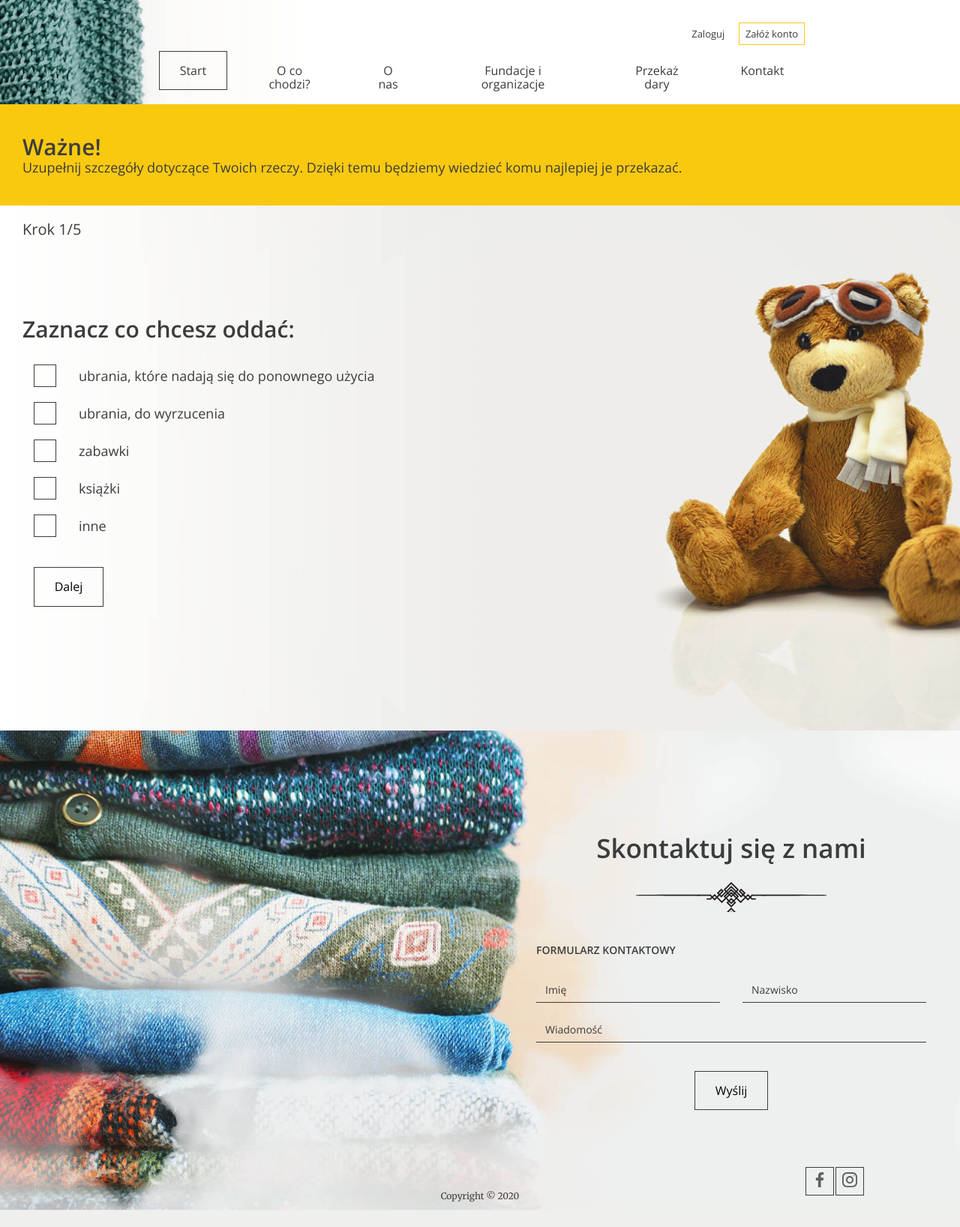
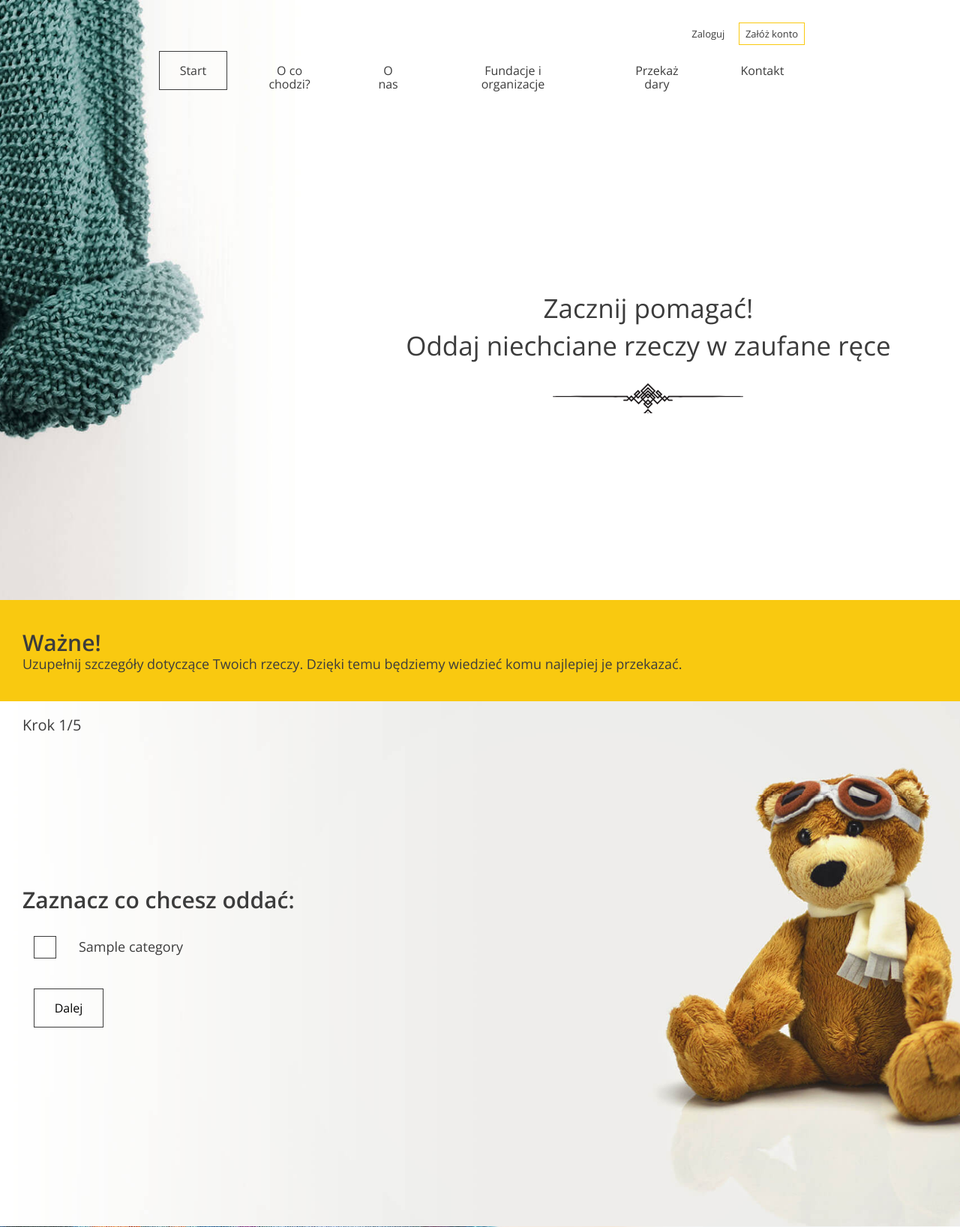
Before and after one commit to BartoszJarosz/charity-donation, a Django app: template charityapp/templates/add-donation.html in a window 1280 px wide. Shown: the top 1636 px of the page at 75% size. Before the commit the page ends 1613 px from the top, so only its background shows below. Run offline with Django 3.2, Linux system fonts and the light colour scheme; the template is opened without the code that fills it: most values are stand-ins (such as "Sample title", 1, 10 or a date in 2020).

Commit message:
First work in add donation form

```diff
--- a/charityapp/models.py
+++ b/charityapp/models.py
@@ -32,4 +32,4 @@ class Donation(models.Model):
     pick_up_date = models.DateField()
     pick_up_time = models.TimeField()
     pick_up_comment = models.TextField()
-    user = models.ForeignKey(User, null=True, on_delete=models.CASCADE)
+    user = models.ForeignKey(User, on_delete=models.CASCADE)
--- a/charityapp/static/js/app.js
+++ b/charityapp/static/js/app.js
@@ -1,7 +1,9 @@
-document.addEventListener("DOMContentLoaded", function() {
+document.addEventListener("DOMContentLoaded", function () {
     /**
      * HomePage - Help section
      */
+    var checked_categories = [];
+
     class Help {
         constructor($el) {
             this.$el = $el;
@@ -66,6 +68,7 @@ document.addEventListener("DOMContentLoaded", function() {
         //   console.log(page);
         // }
     }
+
     const helpSection = document.querySelector(".help");
     if (helpSection !== null) {
         new Help(helpSection);
@@ -136,6 +139,7 @@ document.addEventListener("DOMContentLoaded", function() {
             });
         }
     }
+
     document.querySelectorAll(".form-group--dropdown select").forEach(el => {
         new FormSelect(el);
     });
@@ -143,7 +147,7 @@ document.addEventListener("DOMContentLoaded", function() {
     /**
      * Hide elements when clicked on document
      */
-  document.addEventListener("click", function(e) {
+    document.addEventListener("click", function (e) {
         const target = e.target;
         const tagName = target.tagName;
 
@@ -235,6 +239,11 @@ document.addEventListener("DOMContentLoaded", function() {
             this.$step.parentElement.hidden = this.currentStep >= 6;
 
             // TODO: get data from inputs and show them in summary
+
+            // update fundation list
+            update_fundations()
+            update_summmary()
+
         }
 
         /**
@@ -243,13 +252,80 @@ document.addEventListener("DOMContentLoaded", function() {
          * TODO: validation, send data to server
          */
         submit(e) {
-      e.preventDefault();
-      this.currentStep++;
-      this.updateForm();
+            // e.preventDefault();
+            // this.currentStep++;
+            // this.updateForm();
         }
     }
+
     const form = document.querySelector(".form--steps");
     if (form !== null) {
         new FormSteps(form);
     }
+
+    var categories = $('.category');
+    categories.click(function () {
+
+        if ($(this).is(":checked")) {
+            var add = true;
+            for (i = 0; i < checked_categories.length; i++) {
+                if (checked_categories[i] === this.value) {
+                    add = false
+                }
+            }
+            if (add) {
+                checked_categories.push(this.value)
+            }
+        } else if ($(this).is(":not(:checked)")) {
+            var index = 0;
+            for (var i = 0; i < checked_categories.length; i++) {
+                if (checked_categories[i] === this.value) {
+                    index = i
+                }
+            }
+            checked_categories.splice(index, 1)
+        }
     });
+
+
+    function update_fundations() {
+        var organizations = $("[name='organization']");
+        for (var i = 0; i < organizations.length; i++) {
+            var hidden = true
+            var cat = $(organizations[i]).data('category').replace(/(\r\n|\n|\r)\s+/gm, "").split(',');
+            cat.pop();
+            for (var j = 0; j < cat.length; j++) {
+                if (checked_categories.includes(cat[j])) {
+                    hidden = false
+                }
+            }
+            if (hidden) {
+                $(organizations[i]).parent().parent().attr("hidden", true);
+            } else {
+                $(organizations[i]).parent().parent().attr("hidden", false);
+            }
+
+        }
+    }
+
+    function update_summmary() {
+
+        $('#summary_address').text($("[name='address']").val());
+        $('#summary_city').text($("[name='city']").val());
+        $('#summary_postcode').text($("[name='postcode']").val());
+        $('#summary_phone').text($("[name='phone']").val());
+        $('#summary_date').text($("[name='date']").val());
+        $('#summary_time').text($("[name='time']").val());
+        $('#summary_more_info').text($("[name='more_info']").val());
+        var summary_text = 'Oddajesz ' + ($("[name='bags']").val()) + ' worków ';
+        for (var i = 0; i < checked_categories.length; i++) {
+            summary_text += checked_categories[i] + ' '
+        }
+        $('#summary_stuff').text(summary_text);
+        var sum_institution = 'Dla ';
+        sum_institution += $("input[name='organization']:checked").next().next().find('.title').text();
+        $('#summary_institution').text(sum_institution);
+    }
+
+})
+;
--- a/charityapp/templates/add-donation.html
+++ b/charityapp/templates/add-donation.html
@@ -30,60 +30,26 @@
         <div class="form--steps-container">
             <div class="form--steps-counter">Krok <span>1</span>/5</div>
 
-        <form action="form-confirmation.html" method="post">
+            <form action="{% url 'add_donation' %}" method="post">
+            {% csrf_token %}
                 <!-- STEP 1: class .active is switching steps -->
                 <div data-step="1" class="active">
                     <h3>Zaznacz co chcesz oddać:</h3>
-
+                    {% for category in categories %}
                         <div class="form-group form-group--checkbox">
                             <label>
-                <input
+                                <input class="category"
                                        type="checkbox"
                                        name="categories"
-                  value="clothes-to-use"
+                                       value="{{ category.name }}"
                                 />
                                 <span class="checkbox"></span>
                                 <span class="description"
-                  >ubrania, które nadają się do ponownego użycia</span
+                                > {{ category.name }}</span
                                 >
                             </label>
                         </div>
-
-            <div class="form-group form-group--checkbox">
-              <label>
-                <input
-                  type="checkbox"
-                  name="categories"
-                  value="clothes-useless"
-                />
-                <span class="checkbox"></span>
-                <span class="description">ubrania, do wyrzucenia</span>
-              </label>
-            </div>
-
-            <div class="form-group form-group--checkbox">
-              <label>
-                <input type="checkbox" name="categories" value="toys" />
-                <span class="checkbox"></span>
-                <span class="description">zabawki</span>
-              </label>
-            </div>
-
-            <div class="form-group form-group--checkbox">
-              <label>
-                <input type="checkbox" name="categories" value="books" />
-                <span class="checkbox"></span>
-                <span class="description">książki</span>
-              </label>
-            </div>
-
-            <div class="form-group form-group--checkbox">
-              <label>
-                <input type="checkbox" name="categories" value="other" />
-                <span class="checkbox"></span>
-                <span class="description">inne</span>
-              </label>
-            </div>
+                    {% endfor %}
 
                     <div class="form-group form-group--buttons">
                         <button type="button" class="btn next-step">Dalej</button>
@@ -97,7 +63,7 @@
                     <div class="form-group form-group--inline">
                         <label>
                             Liczba 60l worków:
-                <input type="number" name="bags" step="1" min="1" />
+                            <input type="number" name="bags" step="1" min="1"/>
                         </label>
                     </div>
 
@@ -108,39 +74,30 @@
                 </div>
 
 
-
                 <!-- STEP 4 -->
                 <div data-step="3">
                     <h3>Wybierz organizacje, której chcesz pomóc:</h3>
-
+                    {% for institution in institutions %}
                         <div class="form-group form-group--checkbox">
                             <label>
-                <input type="radio" name="organization" value="old" />
+                                <input type="radio"
+                                       name="organization"
+                                       value="{{ institution.id }}"
+                                       data-category='
+                                {% for category in institution.categories.all %}
+                                    {{ category.name }},
+                                {% endfor %}
+                                '/>
                                 <span class="checkbox radio"></span>
                                 <span class="description">
-                  <div class="title">Fundacja “Bez domu”</div>
+                                  <div class="title">{{ institution.name }}</div>
                                   <div class="subtitle">
-                    Cel i misja: Pomoc dla osób nie posiadających miejsca
-                    zamieszkania
+                                    {{ institution.description }}
                                   </div>
                                 </span>
                             </label>
                         </div>
-
-            <div class="form-group form-group--checkbox">
-              <label>
-                <input type="radio" name="organization" value="old" />
-                <span class="checkbox radio"></span>
-                <span class="description">
-                  <div class="title">Fundacja “Dla dzieci"</div>
-                  <div class="subtitle">
-                    Cel i misja: Pomoc osobom znajdującym się w trudnej sytuacji
-                    życiowej.
-                  </div>
-                </span>
-              </label>
-            </div>
-
+                    {% endfor %}
                     <div class="form-group form-group--buttons">
                         <button type="button" class="btn prev-step">Wstecz</button>
                         <button type="button" class="btn next-step">Dalej</button>
@@ -155,22 +112,22 @@
                         <div class="form-section--column">
                             <h4>Adres odbioru</h4>
                             <div class="form-group form-group--inline">
-                  <label> Ulica <input type="text" name="address" /> </label>
+                                <label> Ulica <input type="text" name="address"/> </label>
                             </div>
 
                             <div class="form-group form-group--inline">
-                  <label> Miasto <input type="text" name="city" /> </label>
+                                <label> Miasto <input type="text" name="city"/> </label>
                             </div>
 
                             <div class="form-group form-group--inline">
                                 <label>
-                    Kod pocztowy <input type="text" name="postcode" />
+                                    Kod pocztowy <input type="text" name="postcode"/>
                                 </label>
                             </div>
 
                             <div class="form-group form-group--inline">
                                 <label>
-                    Numer telefonu <input type="phone" name="phone" />
+                                    Numer telefonu <input type="phone" name="phone"/>
                                 </label>
                             </div>
                         </div>
@@ -178,11 +135,11 @@
                         <div class="form-section--column">
                             <h4>Termin odbioru</h4>
                             <div class="form-group form-group--inline">
-                  <label> Data <input type="date" name="data" /> </label>
+                                <label> Data <input type="date" name="data"/> </label>
                             </div>
 
                             <div class="form-group form-group--inline">
-                  <label> Godzina <input type="time" name="time" /> </label>
+                                <label> Godzina <input type="time" name="time"/> </label>
                             </div>
 
                             <div class="form-group form-group--inline">
@@ -209,14 +166,14 @@
                             <ul>
                                 <li>
                                     <span class="icon icon-bag"></span>
-                    <span class="summary--text"
+                                    <span class="summary--text" id="summary_stuff"
                                     >4 worki ubrań w dobrym stanie dla dzieci</span
                                     >
                                 </li>
 
                                 <li>
                                     <span class="icon icon-hand"></span>
-                    <span class="summary--text"
+                                    <span class="summary--text" id="summary_institution"
                                     >Dla fundacji "Mam marzenie" w Warszawie</span
                                     >
                                 </li>
@@ -227,19 +184,19 @@
                             <div class="form-section--column">
                                 <h4>Adres odbioru:</h4>
                                 <ul>
-                    <li>Prosta 51</li>
-                    <li>Warszawa</li>
-                    <li>99-098</li>
-                    <li>123 456 789</li>
+                                    <li id="summary_address">Prosta 51</li>
+                                    <li id="summary_city">Warszawa</li>
+                                    <li id="summary_postcode">99-098</li>
+                                    <li id="summary_phone">123 456 789</li>
                                 </ul>
                             </div>
 
                             <div class="form-section--column">
                                 <h4>Termin odbioru:</h4>
                                 <ul>
-                    <li>13/12/2018</li>
-                    <li>15:40</li>
-                    <li>Brak uwag</li>
+                                    <li id="summary_date">13/12/2018</li>
+                                    <li id="summary_time">15:40</li>
+                                    <li id="summary_more_info">Brak uwag</li>
                                 </ul>
                             </div>
                         </div>
@@ -247,7 +204,7 @@
 
                     <div class="form-group form-group--buttons">
                         <button type="button" class="btn prev-step">Wstecz</button>
-              <button type="submit" class="btn">Potwierdzam</button>
+                        <button type="submit" class="btn" >Potwierdzam</button>
                     </div>
                 </div>
             </form>
--- a/charityapp/templates/base.html
+++ b/charityapp/templates/base.html
@@ -40,6 +40,15 @@
             <li><a href="#contact" class="btn btn--without-border">Kontakt</a></li>
         </ul>
     </nav>
+    <div class="slogan container container--90">
+        <div class="slogan--item">
+            <h1>
+                Zacznij pomagać!<br/>
+                Oddaj niechciane rzeczy w zaufane ręce
+            </h1>
+        </div>
+    </div>
+</header>
 {% block content %}
 {% endblock %}
 <footer>
@@ -63,7 +72,8 @@
         </div>
     </div>
 </footer>
+</body>
+<script src="https://code.jquery.com/jquery-2.2.0.min.js"></script>
+<script src="{% static 'js/app.js' %}"></script>
 
-    <script src="{% static 'js/app.js' %}"></script>
-</body>
 </html>
--- a/charityapp/templates/index.html
+++ b/charityapp/templates/index.html
@@ -190,7 +190,7 @@
                     {% endif %}
                     <li class="btn btn--small btn--without-border active" data-page="2"> {{ locals.number }} </li>
                     {% if locals.has_next %}
-                        <li><a href="locals_page={{ locals.next_page_number }}#help"
+                        <li><a href="?locals_page={{ locals.next_page_number }}#help"
                                class="btn btn--small btn--without-border"
                                data-page="3">{{ locals.next_page_number }}</a></li>
                     {% endif %}
--- a/charityapp/templates/login.html
+++ b/charityapp/templates/login.html
@@ -19,7 +19,7 @@
                 <a href="#" class="btn btn--small btn--without-border reset-password">Przypomnij hasło</a>
             </div>
             <div class="form-group form-group--buttons">
-                <a href="#" class="btn btn--without-border">Załóż konto</a>
+                <a href="{% url 'register' %}" class="btn btn--without-border">Załóż konto</a>
                 <button class="btn" type="submit">Zaloguj się</button>
             </div>
         </form>
```
Also changed, not shown: charity_donation/settings.py (+2 -6 lines), charityapp/templates/donation-success.html (added, +11 -0 lines), charityapp/views.py (+37 -1 lines), charityapp/migrations/0005_auto_20200325_1509.py (added). Lines whose indentation alone changed are shown as unchanged.
